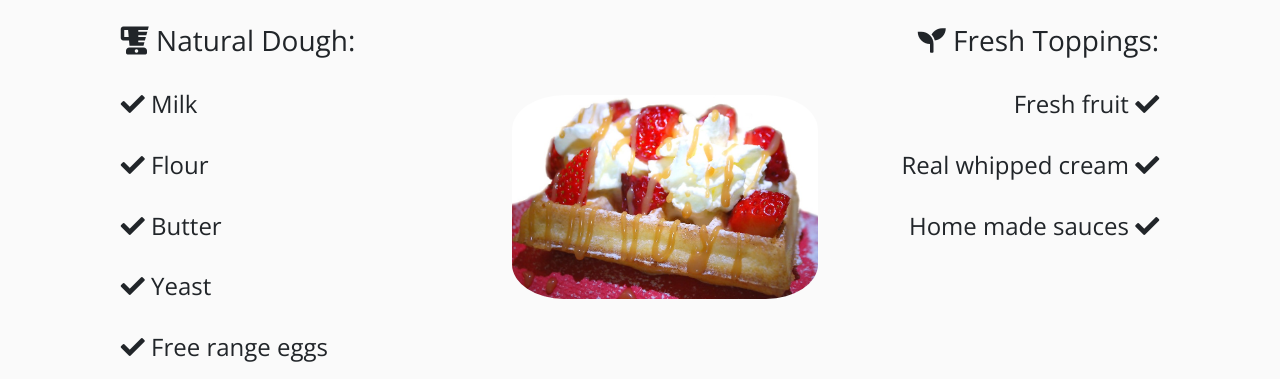
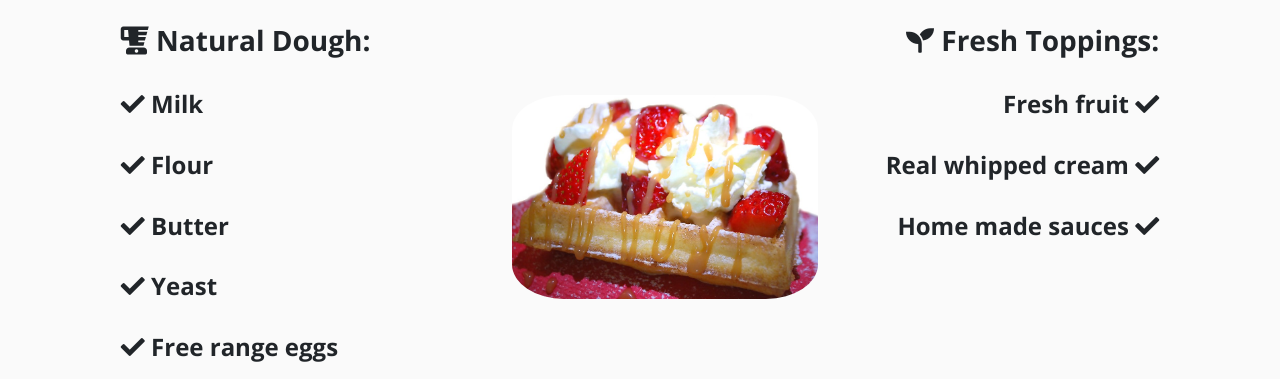
Before and after one commit to bartosz-makowski/Waffle-way, a plain HTML site: page index.html in a window 1280 px wide. Shown: the part 737-1116 px from the top of the page. Drawn offline with nearby package versions, Linux system fonts and the light colour scheme.

Commit message:
styled h3, h4 in about to be bold

```diff
--- a/assets/css/style.css
+++ b/assets/css/style.css
@@ -26,6 +26,7 @@ body {
     margin-top: 40px;
     margin-bottom: 30px;
     text-transform: capitalize;
+
 }
 
 
@@ -39,13 +40,21 @@ body {
 .about-list li {
     background-color: #fafafa;
     border: none;
-
 }
 
+.list-group-item h4, h3 {
+    font-weight: bold;
+}
 
 .right-list {
     text-align: right;
 }
+
+.about-list li h4:hover {
+    color:#ec7505;
+}
+
+
 /* Footer */
 
 .social-links {
```
